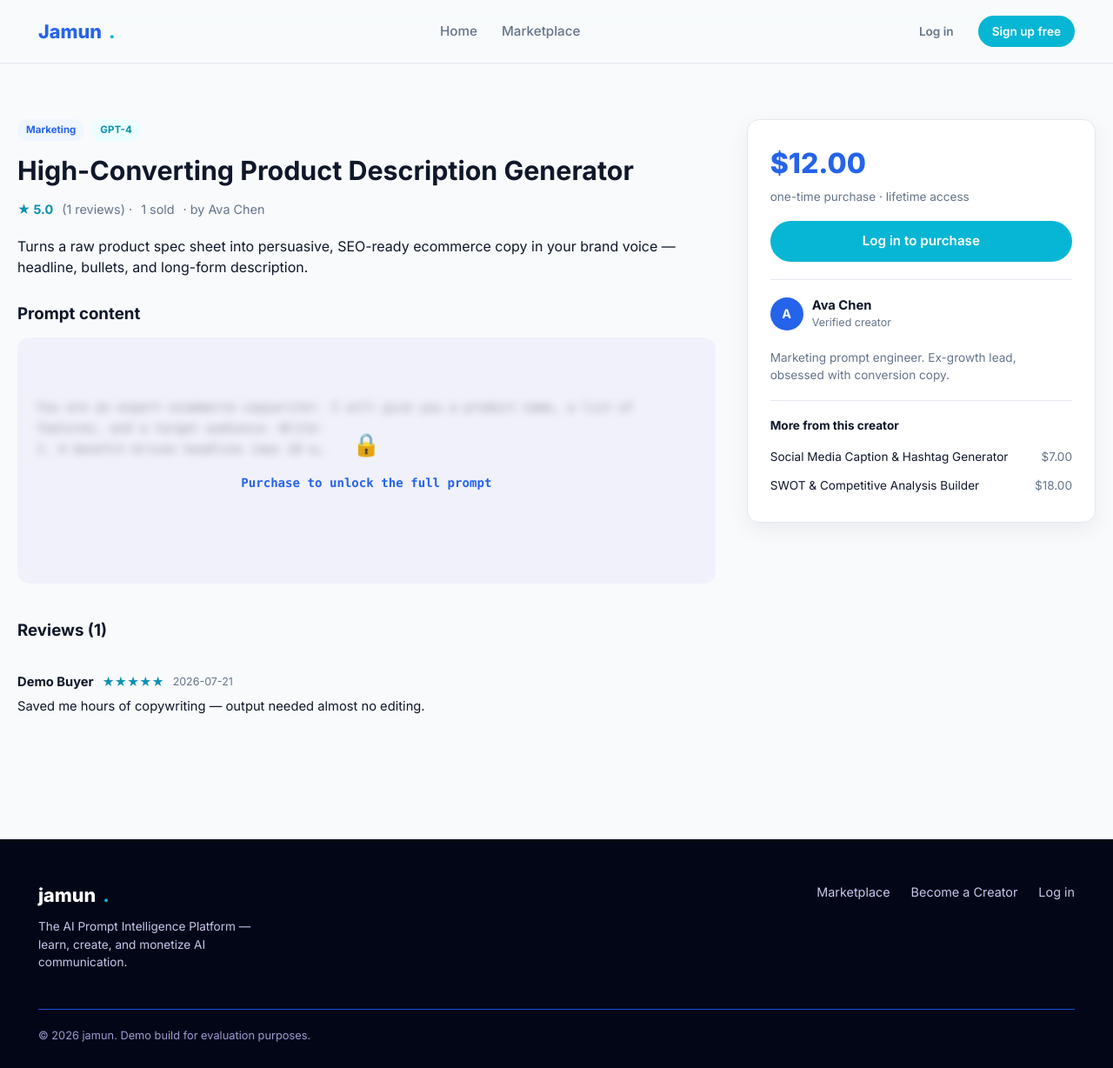
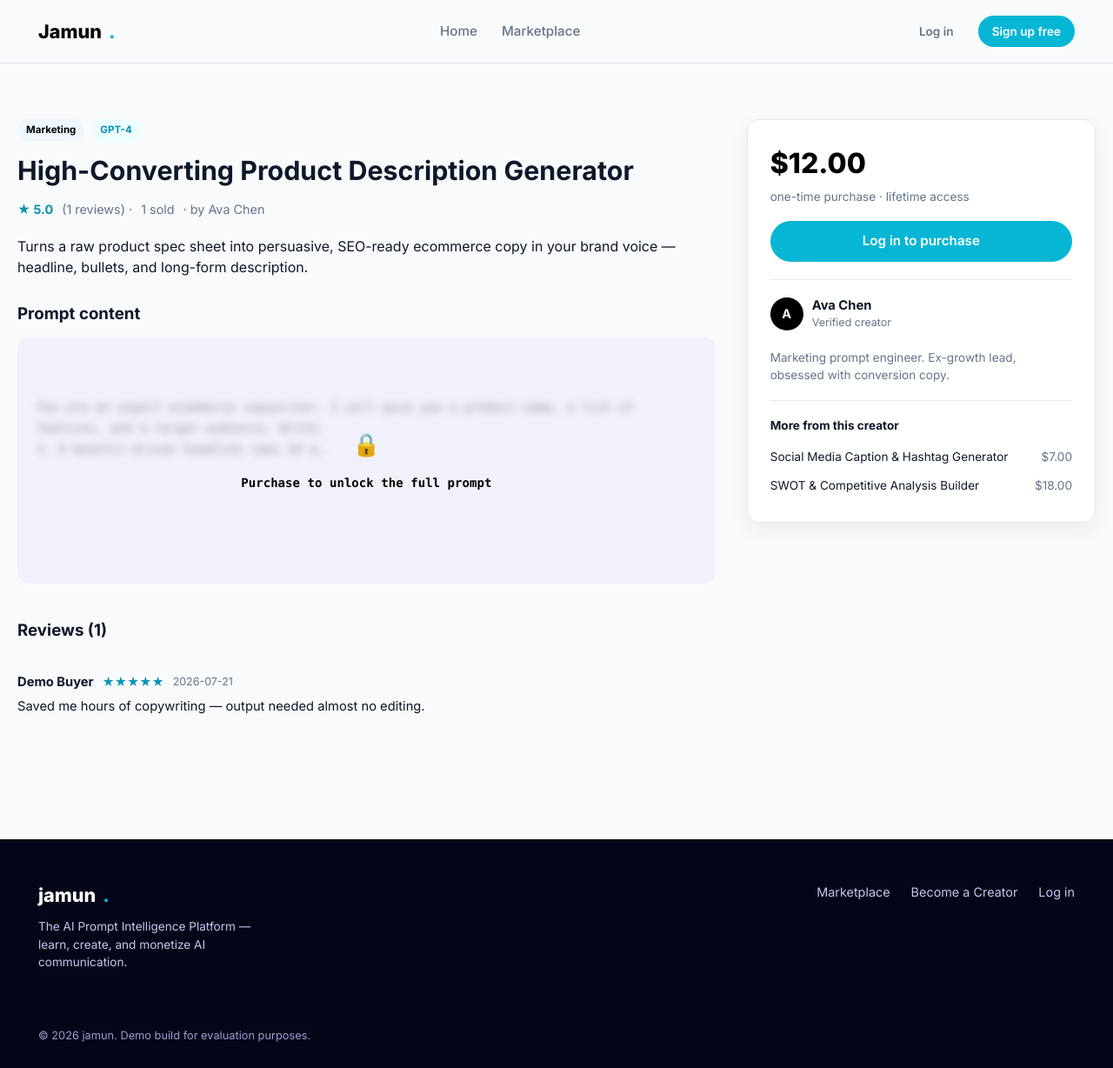
Before and after one commit to srpanalytics/jamun, a Flask app: page /prompt/1 in a window 1280 px wide. Shown: the whole page at 87% size. Run offline with Flask 3, Linux system fonts and the light colour scheme; data comes from the database, SQL or seed files in the repository.

Commit message:
main color change

```diff
--- a/static/css/style.css
+++ b/static/css/style.css
@@ -3,8 +3,8 @@
    ========================================================================== */
 
 :root {
-  --primary:#2563EB;
-  --primary-dark:#1D4ED8;
+  --primary:#000000;
+  --primary-dark:#000000;
   --accent:#06B6D4;
   --background:#F8FAFC;
   --surface:#FFFFFF;
```
